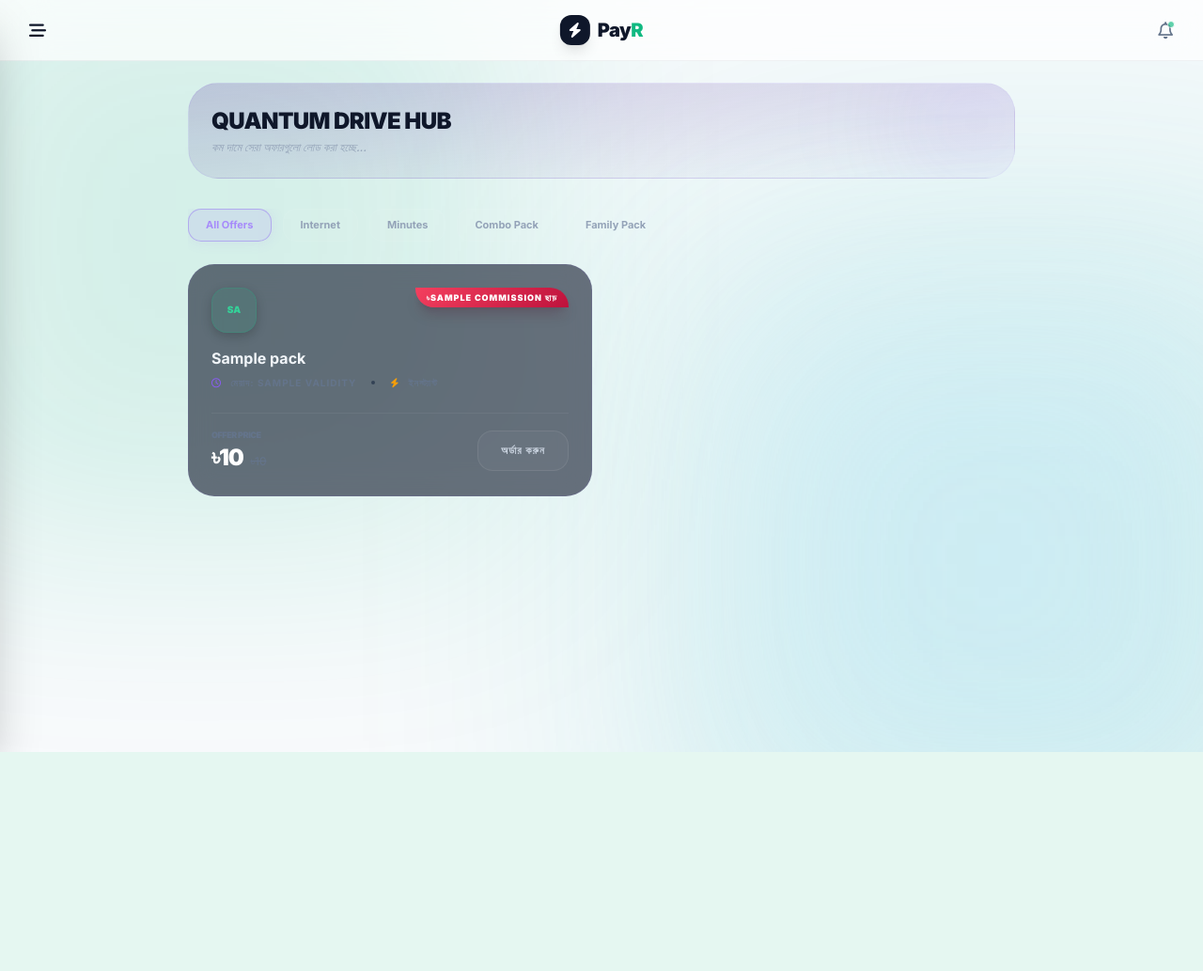
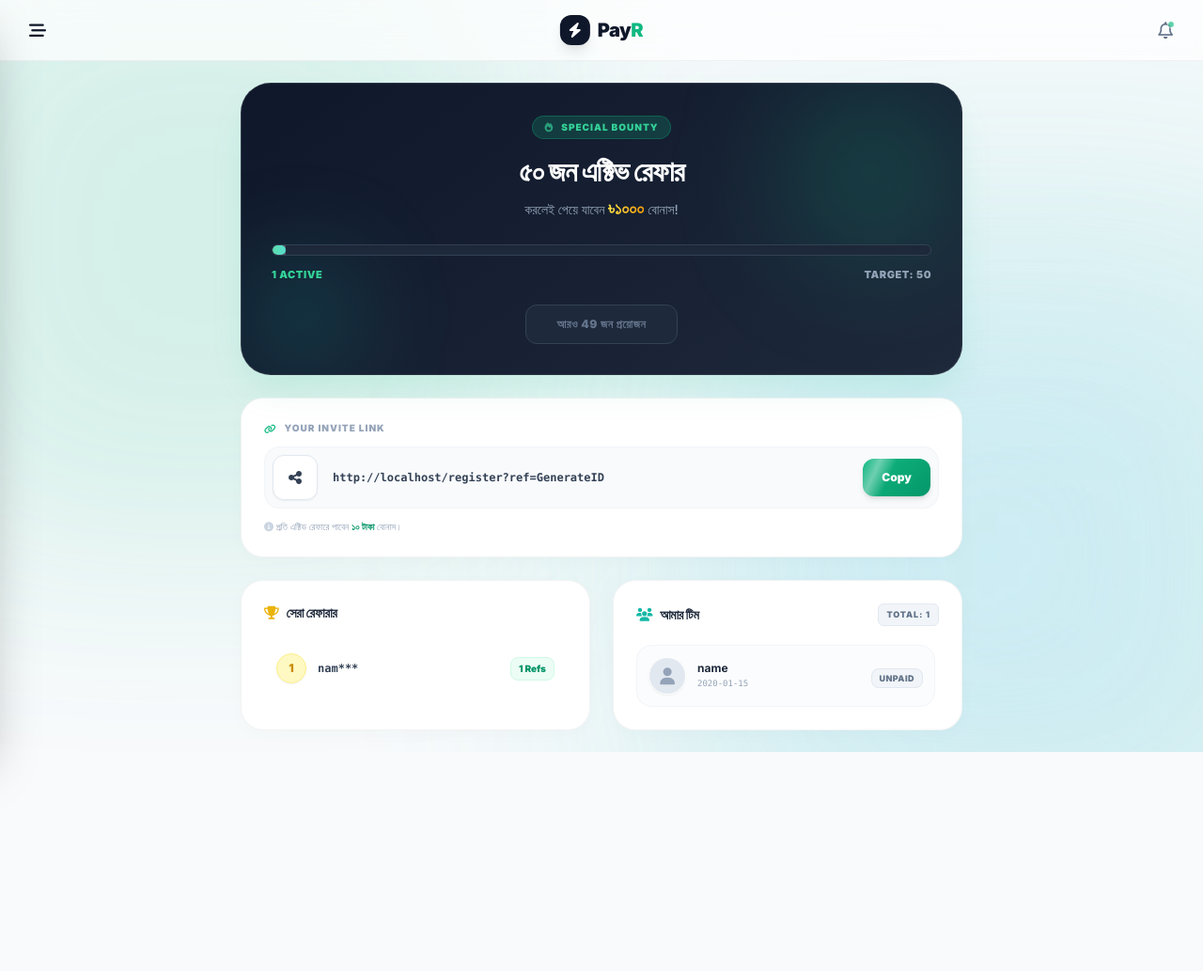
Before and after one commit to siafulislam45/Oay, a Flask app: template templates/drive.html in a window 1280 px wide. Shown: the whole page at 94% size. Before the commit the page ends 800 px from the top, so only its background shows below. Run offline with Flask 3, Linux system fonts and the light colour scheme; the template is opened without the code that fills it: most values are stand-ins (such as "Sample title", 1, 10 or a date in 2020); data that the repository does not hold is empty; parts of the project's set-up code (start-up, migrations or seed data) failed here and were passed over; some libraries are stand-ins or nearby versions.

Commit message:
Update drive.html

```diff
--- a/templates/drive.html
+++ b/templates/drive.html
@@ -2,168 +2,193 @@
 {% block content %}
 
 <style>
-    /* AI Reveal Animation */
-    .drive-reveal { animation: slideUp 0.7s cubic-bezier(0.16, 1, 0.3, 1); }
-    @keyframes slideUp { from { opacity: 0; transform: translateY(30px); } to { opacity: 1; transform: translateY(0); } }
+    .fade-up { animation: fadeUp 0.6s cubic-bezier(0.16, 1, 0.3, 1) forwards; opacity: 0; transform: translateY(20px); }
+    @keyframes fadeUp { to { opacity: 1; transform: translateY(0); } }
 
-    /* Glassmorphic Cards */
-    .offer-card {
-        background: rgba(15, 23, 42, 0.6);
-        backdrop-filter: blur(15px);
-        border: 1px solid rgba(139, 92, 246, 0.1);
-        border-radius: 28px;
-        transition: all 0.3s ease;
-    }
-    .offer-card:hover {
-        border-color: rgba(139, 92, 246, 0.4);
-        transform: translateY(-5px);
-        box-shadow: 0 10px 30px rgba(0, 0, 0, 0.3);
+    .premium-dark-card {
+        background: linear-gradient(145deg, #0F172A 0%, #1E293B 100%);
+        border: 1px solid rgba(255, 255, 255, 0.1);
+        box-shadow: 0 20px 40px -10px rgba(16, 185, 129, 0.15);
+        position: relative;
+        overflow: hidden;
     }
 
-    /* Operator Node Icons */
-    .op-node {
-        width: 48px;
-        height: 48px;
-        border-radius: 16px;
-        display: flex;
-        align-items: center;
-        justify-content: center;
-        font-size: 10px;
-        font-weight: 900;
-        text-transform: uppercase;
-        box-shadow: 0 4px 12px rgba(0, 0, 0, 0.2);
-    }
-
-    /* Custom Badges */
-    .cyber-badge {
-        background: linear-gradient(135deg, #f43f5e 0%, #be123c 100%);
-        color: white;
-        font-size: 9px;
-        font-weight: 900;
-        padding: 4px 12px;
-        border-radius: 0 20px 0 20px;
-        text-transform: uppercase;
-        letter-spacing: 1px;
-    }
-
-    /* Filter Tabs */
-    .tab-pill {
-        background: rgba(255, 255, 255, 0.03);
-        border: 1px solid rgba(255, 255, 255, 0.05);
-        color: #94a3b8;
-        padding: 8px 18px;
-        border-radius: 14px;
-        font-size: 11px;
-        font-weight: 700;
-        white-space: nowrap;
-        transition: all 0.3s ease;
-    }
-    .tab-pill.active {
-        background: rgba(139, 92, 246, 0.1);
-        border-color: rgba(139, 92, 246, 0.4);
-        color: #a78bfa;
-        box-shadow: 0 0 15px rgba(139, 92, 246, 0.1);
-    }
-
-    .buy-btn {
-        background: rgba(255, 255, 255, 0.03);
-        border: 1px solid rgba(255, 255, 255, 0.08);
-        color: #cbd5e1;
-        transition: all 0.3s ease;
-    }
-    .buy-btn:hover {
-        background: #8B5CF6;
-        color: white;
-        border-color: #8B5CF6;
-        box-shadow: 0 4px 15px rgba(139, 92, 246, 0.3);
+    .gold-gradient {
+        background: linear-gradient(to right, #FDE047, #F59E0B);
+        -webkit-background-clip: text;
+        -webkit-text-fill-color: transparent;
     }
 </style>
 
-<div class="max-w-4xl mx-auto drive-reveal pb-32 pt-4 px-2">
+<div class="max-w-3xl mx-auto space-y-6 fade-up pb-32 pt-4">
 
-    <!-- হেডার সেকশন -->
-    <div class="ai-panel p-6 mb-8 relative overflow-hidden bg-gradient-to-br from-violet-900/20 to-transparent border border-violet-500/10 rounded-[32px]">
-        <div class="absolute -right-10 -top-10 w-40 h-40 bg-violet-600/10 rounded-full blur-3xl"></div>
+    <!-- 1. CAMPAIGN BANNER (Dark Premium) -->
+    <div class="premium-dark-card rounded-[32px] p-8 text-white text-center">
+        <!-- Ambient Glow -->
+        <div class="absolute top-0 right-0 w-48 h-48 bg-emerald-500/20 rounded-full blur-[60px] pointer-events-none"></div>
+        <div class="absolute bottom-0 left-0 w-32 h-32 bg-teal-500/20 rounded-full blur-[50px] pointer-events-none"></div>
 
-        <h2 class="text-2xl font-black ai-gradient-text uppercase tracking-tight">Quantum Drive Hub</h2>
-        <p class="text-xs text-slate-400 mt-1 font-medium italic">কম দামে সেরা অফারগুলো লোড করা হচ্ছে...</p>
+        <div class="relative z-10">
+            <div class="inline-flex items-center gap-2 bg-emerald-500/20 text-emerald-400 px-3 py-1 rounded-full text-[10px] font-black uppercase tracking-widest border border-emerald-500/30 mb-4 shadow-sm">
+                <i class="fa-solid fa-fire animate-pulse"></i> Special Bounty
             </div>
 
-    <!-- ফিল্টার ট্যাবসমূহ -->
-    <div class="flex gap-3 overflow-x-auto pb-6 scrollbar-hide">
-        <button class="tab-pill active">All Offers</button>
-        <button class="tab-pill">Internet</button>
-        <button class="tab-pill">Minutes</button>
-        <button class="tab-pill">Combo Pack</button>
-        <button class="tab-pill">Family Pack</button>
-    </div>
+            <h2 class="text-3xl font-black mb-2 tracking-tight">৫০ জন এক্টিভ রেফার</h2>
+            <p class="text-sm text-slate-400 font-medium mb-6">করলেই পেয়ে যাবেন <span class="gold-gradient font-black text-lg">৳১০০০</span> বোনাস!</p>
 
-    <!-- অফার গ্রিড -->
-    <div class="grid md:grid-cols-2 gap-5">
-        {% for pack in packs %}
-        <div class="offer-card p-6 flex flex-col justify-between">
-
-            <div class="flex justify-between items-start mb-4">
-                <!-- Operator Node -->
-                <div class="op-node
-                    {% if pack.operator == 'Grameenphone' %} bg-sky-500/10 text-sky-400 border border-sky-500/20
-                    {% elif pack.operator == 'Robi' %} bg-rose-600/10 text-rose-500 border border-rose-600/20
-                    {% elif pack.operator == 'Airtel' %} bg-red-500/10 text-red-500 border border-red-500/20
-                    {% elif pack.operator == 'Banglalink' %} bg-orange-500/10 text-orange-400 border border-orange-500/20
-                    {% else %} bg-emerald-500/10 text-emerald-400 border border-emerald-500/20 {% endif %}">
-                    {{ pack.operator[:2] }}
-                </div>
-
-                <!-- Discount Badge -->
-                <div class="cyber-badge shadow-lg shadow-rose-950/20">
-                    ৳{{ pack.commission }} ছাড়
+            <!-- Progress Bar -->
+            <div class="w-full bg-slate-800 rounded-full h-3 mb-3 border border-slate-700 overflow-hidden shadow-inner">
+                <div class="bg-gradient-to-r from-emerald-400 to-teal-400 h-full rounded-full transition-all duration-1000 ease-out relative"
+                     style="width: {{ (active_count / 50) * 100 }}%">
+                     <!-- Shine effect on bar -->
+                     <div class="absolute top-0 left-0 w-full h-full bg-white/20 animate-[shimmer_2s_infinite]"></div>
                 </div>
             </div>
 
-            <!-- Content Area -->
-            <div class="mb-6">
-                <h3 class="text-base font-bold text-slate-100 leading-snug mb-2">{{ pack.title }}</h3>
-                <div class="flex items-center gap-4 text-[10px] text-slate-500 font-bold uppercase tracking-widest">
-                    <span><i class="fa-regular fa-clock text-violet-500 mr-1.5"></i> মেয়াদ: {{ pack.validity }}</span>
-                    <span class="h-1 w-1 bg-slate-700 rounded-full"></span>
-                    <span><i class="fa-solid fa-bolt text-amber-500 mr-1.5"></i> ইনস্ট্যান্ট</span>
+            <div class="flex justify-between text-[11px] font-black text-slate-400 uppercase tracking-wider mb-6">
+                <span class="text-emerald-400">{{ active_count }} Active</span>
+                <span>Target: 50</span>
+            </div>
+
+            {% if active_count >= 50 %}
+                <a href="https://wa.me/8801894577178" target="_blank" class="btn-emerald text-white px-8 py-3 rounded-xl text-sm font-black shadow-lg inline-flex items-center gap-2 animate-bounce">
+                    <i class="fa-solid fa-gift"></i> পুরস্কার দাবি করুন
+                </a>
+            {% else %}
+                <button disabled class="bg-slate-800 text-slate-500 border border-slate-700 px-8 py-3 rounded-xl text-xs font-black cursor-not-allowed uppercase tracking-wider">
+                    আরও {{ 50 - active_count }} জন প্রয়োজন
+                </button>
+            {% endif %}
         </div>
     </div>
 
-            <!-- Pricing Section -->
-            <div class="flex items-center justify-between mt-auto pt-4 border-t border-white/5">
-                <div class="flex flex-col">
-                    <span class="text-[9px] text-slate-500 font-black uppercase tracking-tighter mb-0.5">Offer Price</span>
-                    <div class="flex items-end gap-2">
-                        <span class="text-2xl font-black text-white tracking-tighter">৳{{ pack.offer_price }}</span>
-                        <span class="text-xs text-slate-500 line-through mb-1">৳{{ pack.regular_price }}</span>
+    <!-- 2. COPY LINK SECTION -->
+    <div class="clean-card p-6">
+        <label class="text-[10px] font-black text-slate-400 mb-3 block uppercase tracking-widest flex items-center gap-2">
+            <i class="fa-solid fa-link text-emerald-500"></i> Your Invite Link
+        </label>
+
+        <div class="flex items-center gap-2 bg-slate-50 p-2 rounded-2xl border border-slate-100">
+            <div class="h-12 w-12 bg-white text-slate-700 rounded-xl flex items-center justify-center shadow-sm border border-slate-200 flex-shrink-0">
+                <i class="fa-solid fa-share-nodes"></i>
+            </div>
+            <input type="text" id="refLink" value="..." class="bg-transparent text-xs font-bold text-slate-700 w-full outline-none font-mono truncate px-2" readonly>
+            <button onclick="copyRef(this)" class="btn-emerald text-white px-5 py-3 rounded-xl text-xs font-black shadow-md active:scale-95 transition flex-shrink-0">
+                Copy
+            </button>
+        </div>
+        <p class="text-[10px] text-slate-400 mt-3 font-medium">
+            <i class="fa-solid fa-circle-info text-slate-300"></i> প্রতি এক্টিভ রেফারে পাবেন <b class="text-emerald-600">১০ টাকা</b> বোনাস।
+        </p>
+    </div>
+
+    <div class="grid md:grid-cols-2 gap-6">
+        <!-- 3. TOP REFERRERS (Leaderboard) -->
+        <div class="clean-card p-6">
+            <h3 class="font-black text-slate-800 text-sm mb-5 tracking-tight flex items-center gap-2">
+                <i class="fa-solid fa-trophy text-yellow-500"></i> সেরা রেফারার
+            </h3>
+            <div class="space-y-3">
+                {% for top in leaderboard %}
+                <div class="flex items-center justify-between p-3 rounded-2xl hover:bg-slate-50 transition border border-transparent hover:border-slate-100">
+                    <div class="flex items-center gap-3">
+                        <div class="h-8 w-8 rounded-full flex items-center justify-center font-black text-xs shadow-sm
+                            {% if loop.index == 1 %} bg-yellow-100 text-yellow-600 border border-yellow-200
+                            {% elif loop.index == 2 %} bg-slate-200 text-slate-600 border border-slate-300
+                            {% elif loop.index == 3 %} bg-orange-100 text-orange-600 border border-orange-200
+                            {% else %} bg-slate-50 text-slate-400 border border-slate-100 {% endif %}">
+                            {{ loop.index }}
+                        </div>
+                        <p class="text-xs font-bold text-slate-700 font-mono">{{ top.email.split('@')[0][:3] }}***</p>
+                    </div>
+                    <span class="text-[10px] font-black text-emerald-600 bg-emerald-50 border border-emerald-100 px-2 py-1 rounded-lg">
+                        {{ top.count }} Refs
+                    </span>
+                </div>
+                {% endfor %}
             </div>
         </div>
 
-                <!-- Buy Action -->
-                <a href="/drive/buy/{{ pack.id }}" class="buy-btn px-6 py-3 rounded-2xl text-[11px] font-black uppercase tracking-widest">
-                    অর্ডার করুন
-                </a>
+        <!-- 4. MY TEAM LIST -->
+        <div class="clean-card p-6 flex flex-col h-full">
+            <div class="flex justify-between items-center mb-5">
+                <h3 class="font-black text-slate-800 text-sm tracking-tight flex items-center gap-2">
+                    <i class="fa-solid fa-users text-teal-500"></i> আমার টিম
+                </h3>
+                <span class="text-[9px] bg-slate-100 text-slate-500 px-2 py-1 rounded-md font-black uppercase tracking-widest border border-slate-200">
+                    Total: {{ total_count }}
+                </span>
             </div>
 
+            <div class="space-y-3 overflow-y-auto pr-1 flex-grow" style="max-height: 300px;">
+                {% for ref in referrals %}
+                <div class="flex items-center justify-between p-3 rounded-2xl border border-slate-100 hover:shadow-md transition bg-slate-50/50">
+                    <div class="flex items-center gap-3">
+                        <div class="h-10 w-10 rounded-full flex items-center justify-center text-lg shadow-sm border border-white
+                            {{ 'bg-emerald-100 text-emerald-600' if ref.is_active else 'bg-slate-200 text-slate-400' }}">
+                            <i class="fa-solid fa-user"></i>
+                        </div>
+                        <div>
+                            <p class="text-xs font-bold text-slate-800 truncate w-24 sm:w-auto">{{ ref.email.split('@')[0] }}</p>
+                            <p class="text-[9px] text-slate-400 font-mono mt-0.5">{{ ref.created_at[:10] }}</p>
+                        </div>
+                    </div>
+
+                    <div class="text-right">
+                        {% if ref.is_active %}
+                            <span class="text-[9px] font-black bg-emerald-50 text-emerald-600 border border-emerald-100 px-2 py-1 rounded-lg uppercase tracking-wider">
+                                Active
+                            </span>
+                            <p class="text-[9px] text-emerald-500 font-bold mt-1">+৳10 Earned</p>
+                        {% else %}
+                            <span class="text-[9px] font-black bg-slate-100 text-slate-500 border border-slate-200 px-2 py-1 rounded-lg uppercase tracking-wider">
+                                Unpaid
+                            </span>
+                        {% endif %}
+                    </div>
                 </div>
                 {% else %}
-        <!-- Empty Hub State -->
-        <div class="col-span-full py-20 text-center ai-panel border-dashed border-white/5">
-            <div class="w-16 h-16 bg-white/5 rounded-full flex items-center justify-center mx-auto mb-4 text-slate-600">
-                <i class="fa-solid fa-satellite-dish text-2xl"></i>
+                <div class="text-center py-10">
+                    <div class="h-16 w-16 bg-slate-50 rounded-full flex items-center justify-center mx-auto mb-3 text-2xl text-slate-300">
+                        <i class="fa-solid fa-user-xmark"></i>
                     </div>
-            <p class="text-slate-500 text-sm font-bold">বর্তমানে কোনো ড্রাইভ অফার এভেইলেবল নেই।</p>
+                    <p class="text-xs font-bold text-slate-500">টিম মেম্বার নেই</p>
                 </div>
                 {% endfor %}
+            </div>
+        </div>
     </div>
 
 </div>
 
-<!-- স্ক্রলবার হাইড করার স্ক্রিপ্ট -->
-<style>
-    .scrollbar-hide::-webkit-scrollbar { display: none; }
-    .scrollbar-hide { -ms-overflow-style: none; scrollbar-width: none; }
-</style>
+<!-- Scripts -->
+<script>
+    document.addEventListener('DOMContentLoaded', () => {
+        const domain = window.location.origin;
+        const uniqueCode = "{{ user.referral_code if user.referral_code else 'GenerateID' }}";
+        const fullLink = `${domain}/register?ref=${uniqueCode}`;
+
+        const inputField = document.getElementById("refLink");
+        if(inputField) {
+            inputField.value = fullLink;
+        }
+    });
+
+    function copyRef(btnElement) {
+        const copyText = document.getElementById("refLink");
+        copyText.select();
+        copyText.setSelectionRange(0, 99999);
+        navigator.clipboard.writeText(copyText.value);
+
+        const originalText = btnElement.innerText;
+        btnElement.innerHTML = '<i class="fa-solid fa-check"></i>';
+        btnElement.classList.add("bg-slate-800");
+
+        setTimeout(() => {
+            btnElement.innerText = originalText;
+            btnElement.classList.remove("bg-slate-800");
+        }, 2000);
+    }
+</script>
 
 {% endblock %}
```
Lines whose indentation alone changed are shown as unchanged.
